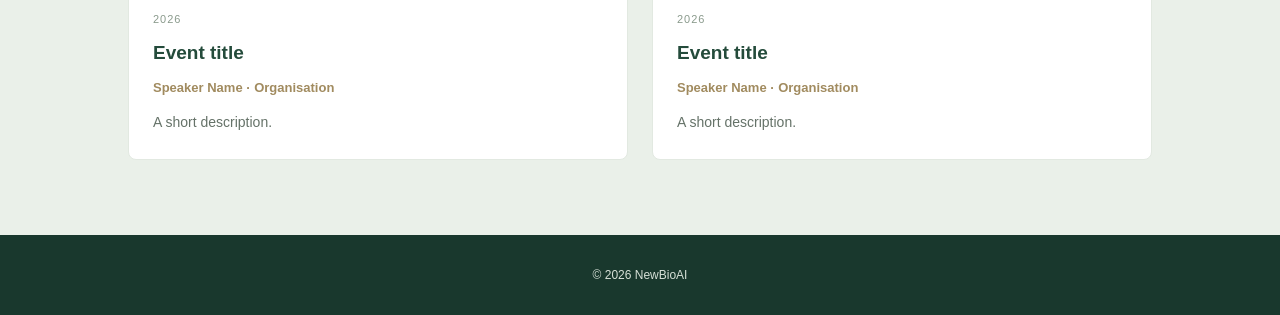
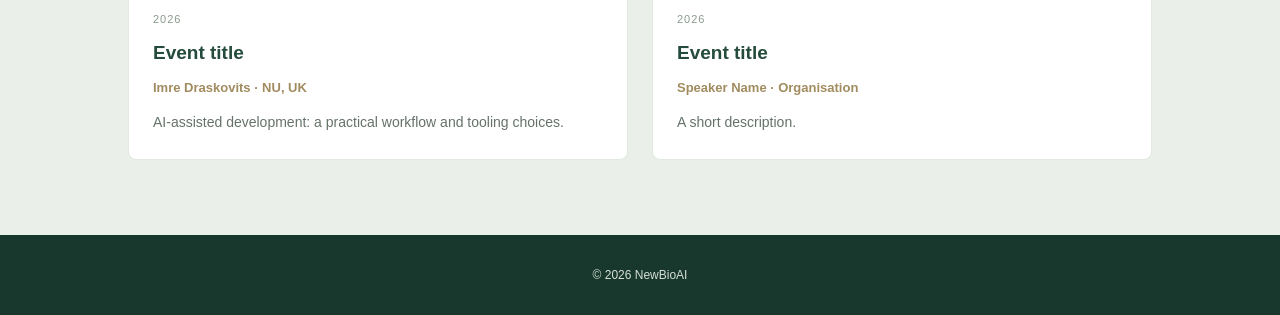
Before and after one commit to mg-200/NewBioAI, a plain HTML site: page index.html in a window 1280 px wide. Shown: the part 1293-1608 px from the top of the page. Drawn offline with Linux system fonts and the light colour scheme.

Commit message:
Update index.html

```diff
--- a/index.html
+++ b/index.html
@@ -346,11 +346,11 @@ footer {
         <h3>Event title</h3>
 
         <div class="event-speaker">
-          Speaker Name · Organisation
+          Imre Draskovits · NU, UK
         </div>
 
         <p class="event-description">
-          A short description.
+          AI-assisted development: a practical workflow and tooling choices.
         </p>
 
       </div>
```
